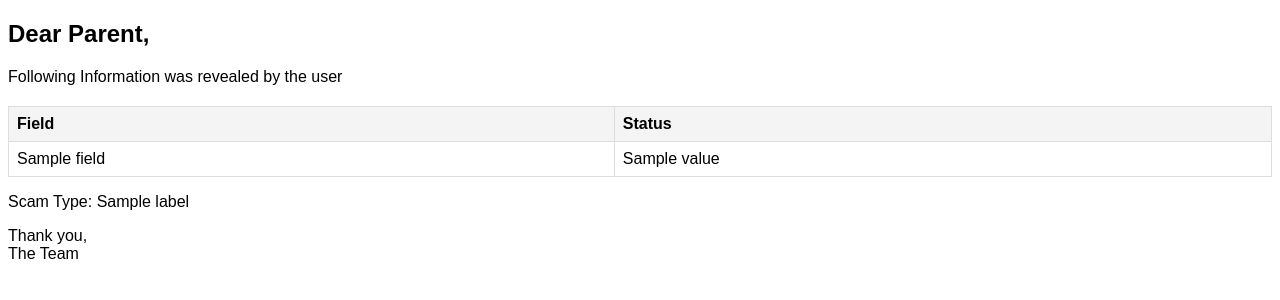
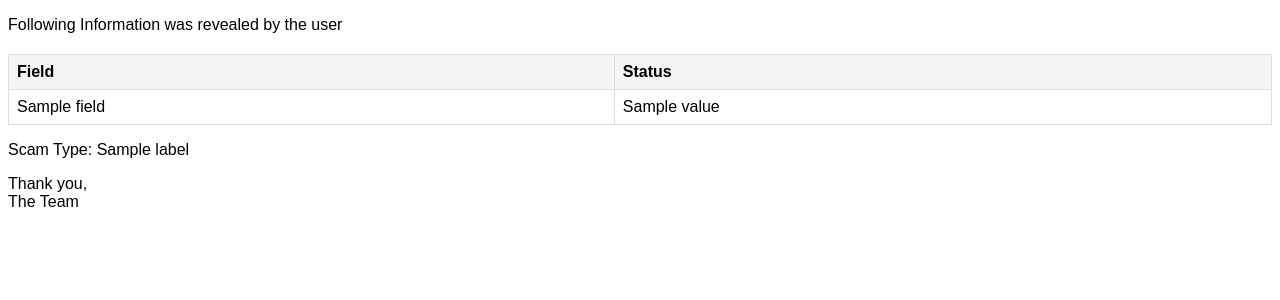
Before and after one commit to gurjika/Ankesy, a Django app: template ankesy_api/templates/email_template.html in a window 1280 px wide. Shown: the top 300 px of the page. Run offline with Django 5.2, Linux system fonts and the light colour scheme; the template is opened without the code that fills it: most values are stand-ins (such as "Sample title", 1, 10 or a date in 2020); parts of the project's set-up code (start-up, migrations or seed data) failed here and were passed over.

Commit message:
change template

```diff
--- a/ankesy_api/templates/email_template.html
+++ b/ankesy_api/templates/email_template.html
@@ -21,7 +21,6 @@
     </style>
 </head>
 <body>
-    <h2>Dear Parent,</h2>
     <p>Following Information was revealed by the user</p>
     <table>
         <thead>
```
